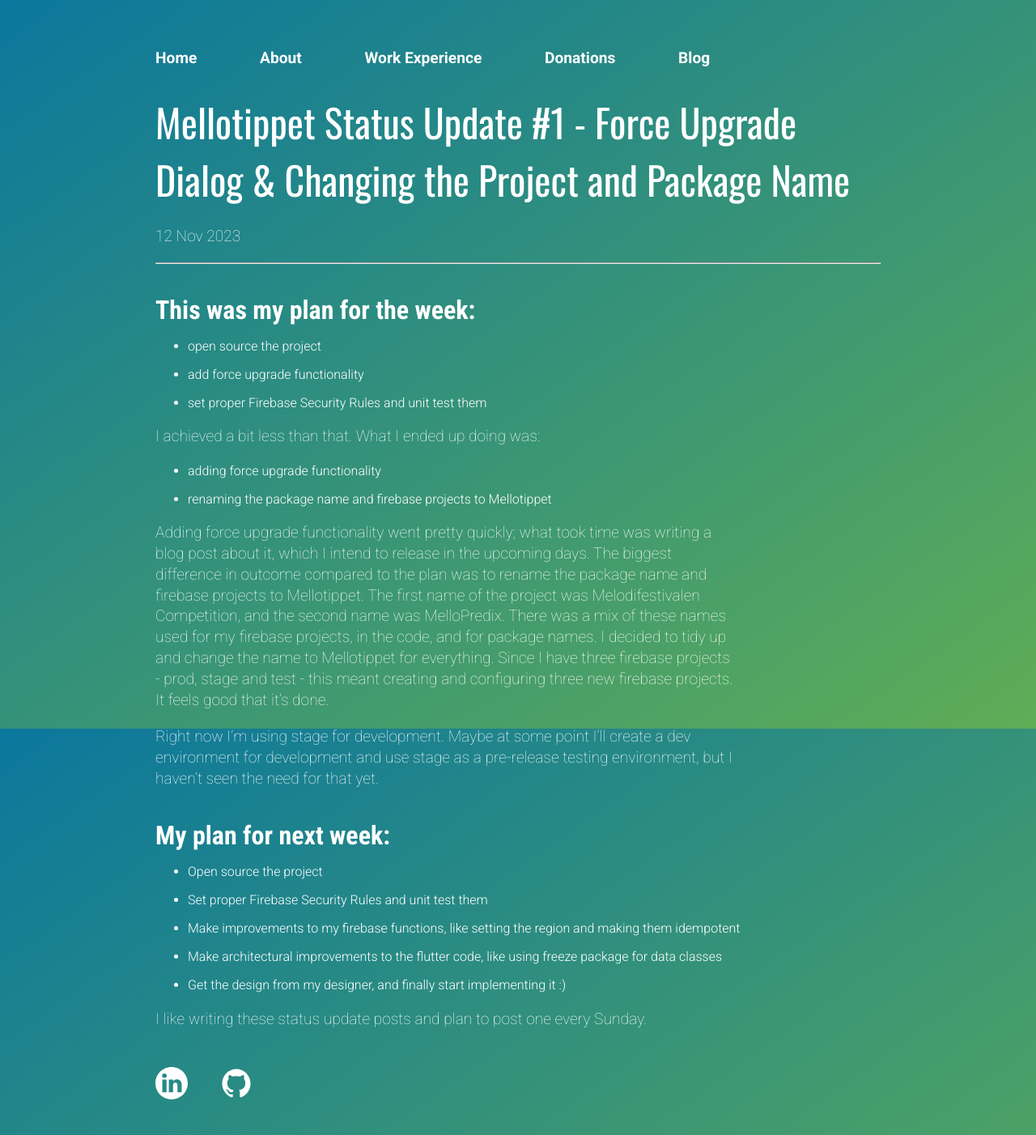
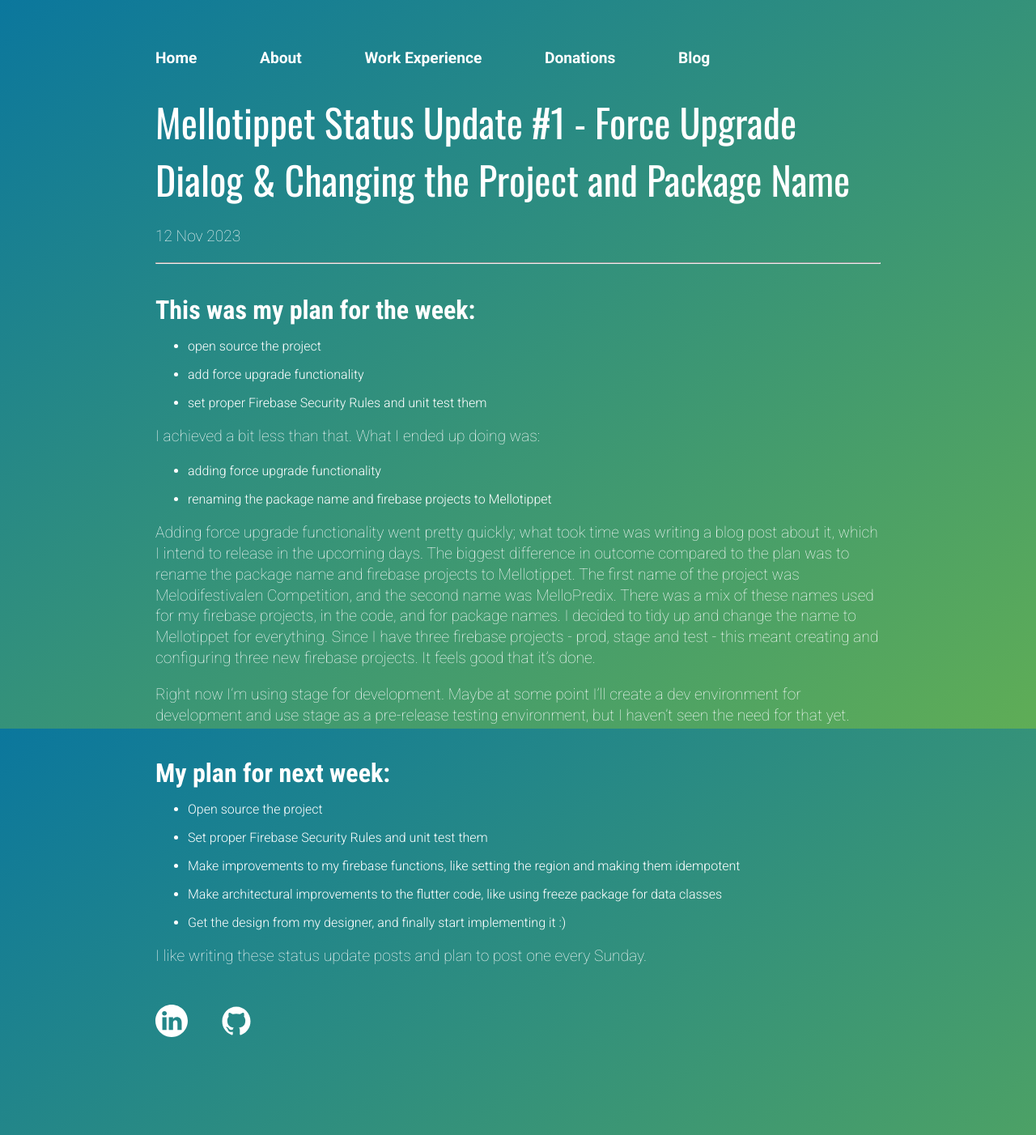
Before and after one commit to molundb/molundb.github.io, a Jekyll site: the page built from mellotippet-blog-posts/_posts/2023-11-12-mellotippet-status-update-1-force-upgrade-and-changing-the-project-and-package-name.md, in a window 1280 px wide. Shown: the whole page at 81% size. Built offline with Jekyll 4.4.1, drawn with Linux system fonts in a browser that asks for light colours; nearby versions of some CDN libraries.

Commit message:
set max width of blog text to 100%

```diff
--- a/_sass/main.scss
+++ b/_sass/main.scss
@@ -38,6 +38,7 @@
 ul li {
   margin-top: 1em;
   margin-bottom: 1em;
+  max-width: 720px;
 }
 a {
   text-decoration: underline;
@@ -61,6 +62,10 @@
 div.post ol li {
   padding-bottom: 8px;
 }
+div.post p {
+  max-width: 100%;
+}
+
 th {
   font-family: "Roboto", "Sans-Serif";
   font-weight: bold;
```
